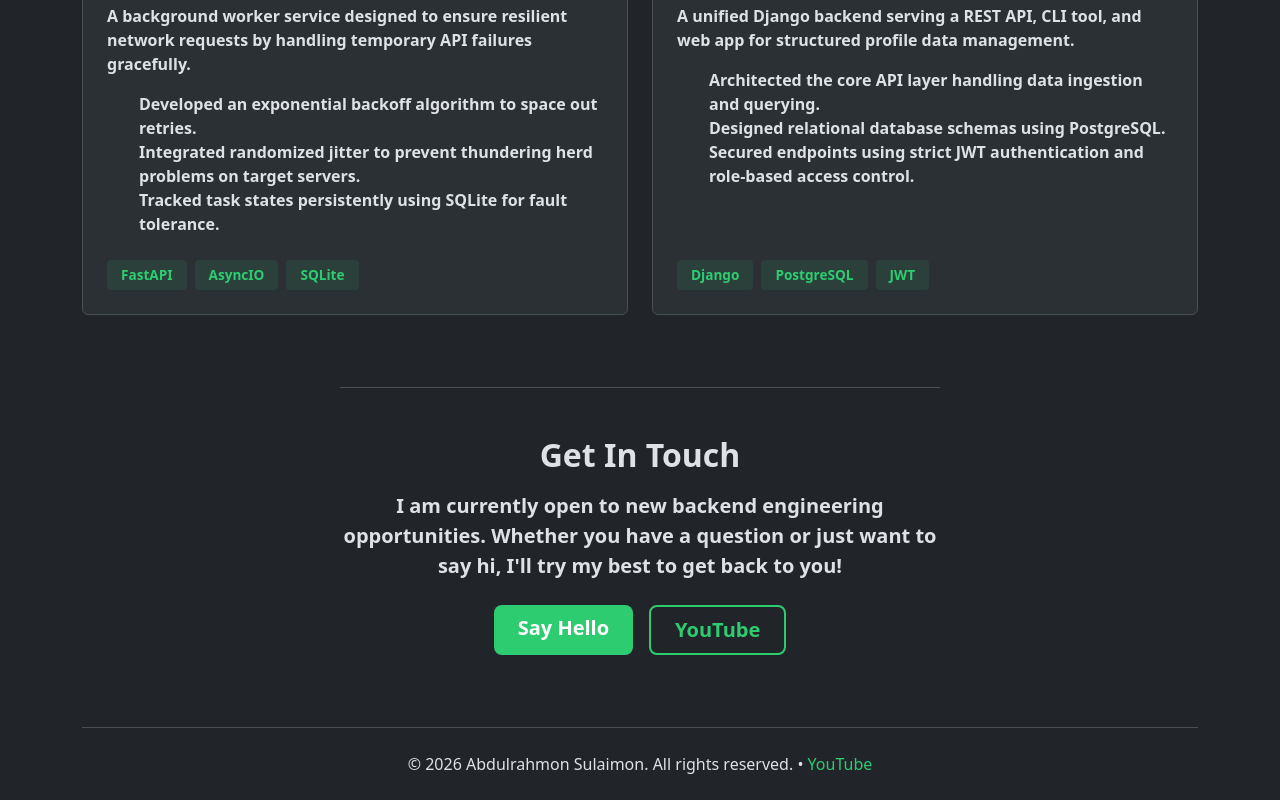
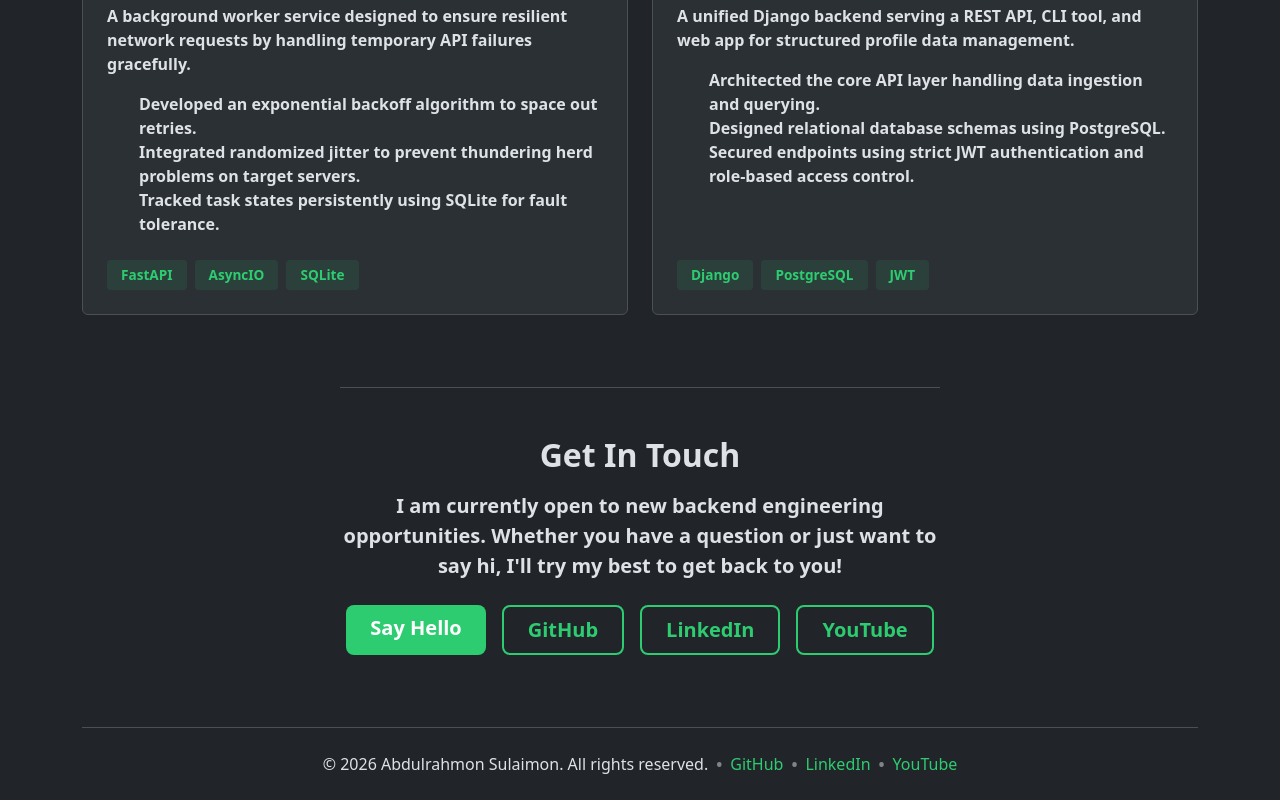
Before and after one commit to abdulrahmontim/my-portfolio, a Next.js app: page / in a window 1280 px wide. Shown: the part 1699-2499 px from the top of the page. Built offline with nearby package versions, Linux system fonts and the light colour scheme.

Commit message:
Centralize social links in site config and update footer and contact

```diff
--- a/src/components/Footer.tsx
+++ b/src/components/Footer.tsx
@@ -1,19 +1,27 @@
-import { siteConfig } from "@/lib/site";
+import { siteConfig, SOCIAL_LINKS } from "@/lib/site";
 
 export default function Footer() {
   return (
     <footer className="py-4 mt-2 border-top text-center high-contrast-text">
-      <p className="mb-0 fw-medium">
-        &copy; 2026 {siteConfig.name}. All rights reserved. &bull;{" "}
+      <div className="d-flex flex-wrap justify-content-center align-items-center gap-2">
+        <span className="fw-medium">&copy; 2026 {siteConfig.name}. All rights reserved.</span>
+        <span className="d-none d-sm-inline opacity-50">&bull;</span>
+        <div className="d-inline-flex flex-wrap justify-content-center align-items-center gap-2">
+          {SOCIAL_LINKS.map((link, idx) => (
+            <span key={link.name} className="d-inline-flex align-items-center gap-2">
+              {idx > 0 && <span className="opacity-50">&bull;</span>}
               <a
-          href={siteConfig.links.youtube}
+                href={link.url}
                 target="_blank"
                 rel="noopener noreferrer"
                 className="text-green text-decoration-none fw-medium"
               >
-          YouTube
+                {link.name}
               </a>
-      </p>
+            </span>
+          ))}
+        </div>
+      </div>
     </footer>
   );
 }
--- a/src/components/home/Contact.tsx
+++ b/src/components/home/Contact.tsx
@@ -1,4 +1,4 @@
-import { siteConfig } from "@/lib/site";
+import { EMAIL_LINK, SOCIAL_LINKS } from "@/lib/site";
 
 export default function Contact() {
   return (
@@ -8,17 +8,20 @@ export default function Contact() {
         I am currently open to new backend engineering opportunities. Whether you have a question or just want to say hi, I&apos;ll try my best to get back to you!
       </p>
       <div className="d-flex justify-content-center flex-wrap gap-3">
-        <a href={siteConfig.links.email} className="btn btn-lg btn-green fw-bold px-4">
+        <a href={EMAIL_LINK} className="btn btn-lg btn-green fw-bold px-4">
           Say Hello
         </a>
+        {SOCIAL_LINKS.map((item) => (
           <a
-          href={siteConfig.links.youtube}
+            key={item.name}
+            href={item.url}
             target="_blank"
             rel="noopener noreferrer"
             className="btn btn-lg btn-outline-green fw-bold px-4"
           >
-          YouTube
+            {item.name}
           </a>
+        ))}
       </div>
     </section>
   );
--- a/src/lib/site.ts
+++ b/src/lib/site.ts
@@ -12,6 +12,14 @@ export const siteConfig = {
   },
 };
 
+export const SOCIAL_LINKS = [
+  { name: "GitHub", url: "https://github.com/abdulrahmontim" },
+  { name: "LinkedIn", url: "https://www.linkedin.com/in/abdulrahmon-sulaimon" },
+  { name: "YouTube", url: "https://www.youtube.com/@abdulrahmontim" },
+] as const;
+
+export const EMAIL_LINK = "mailto:abdulrahmonsulaimon60@gmail.com";
+
 export const CATEGORIES = {
   electronics: "Electronics",
   embedded: "Embedded",
```
Lines whose indentation alone changed are shown as unchanged.
